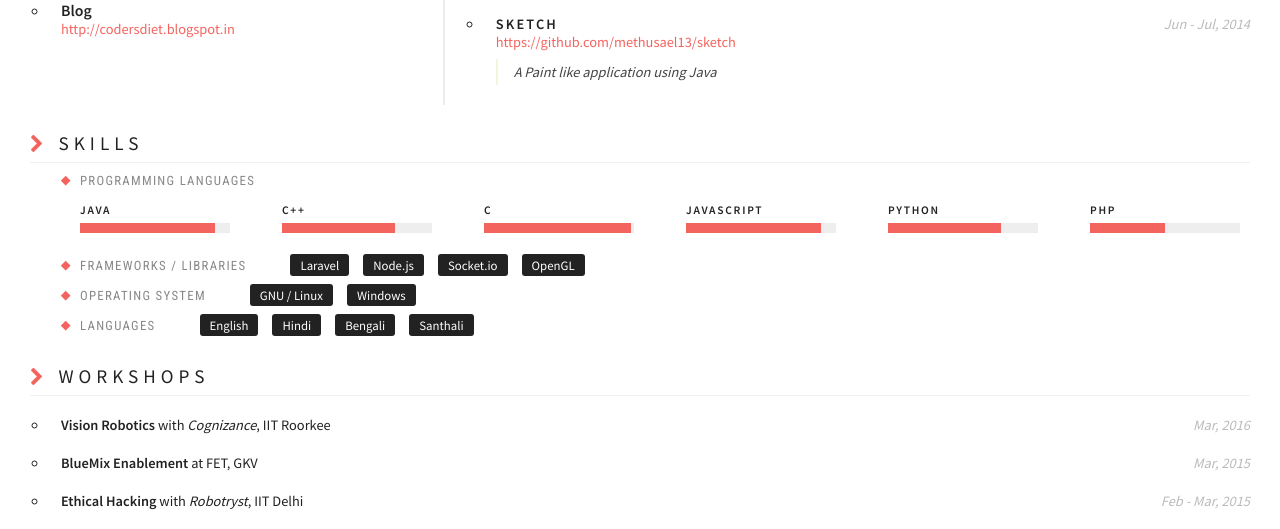
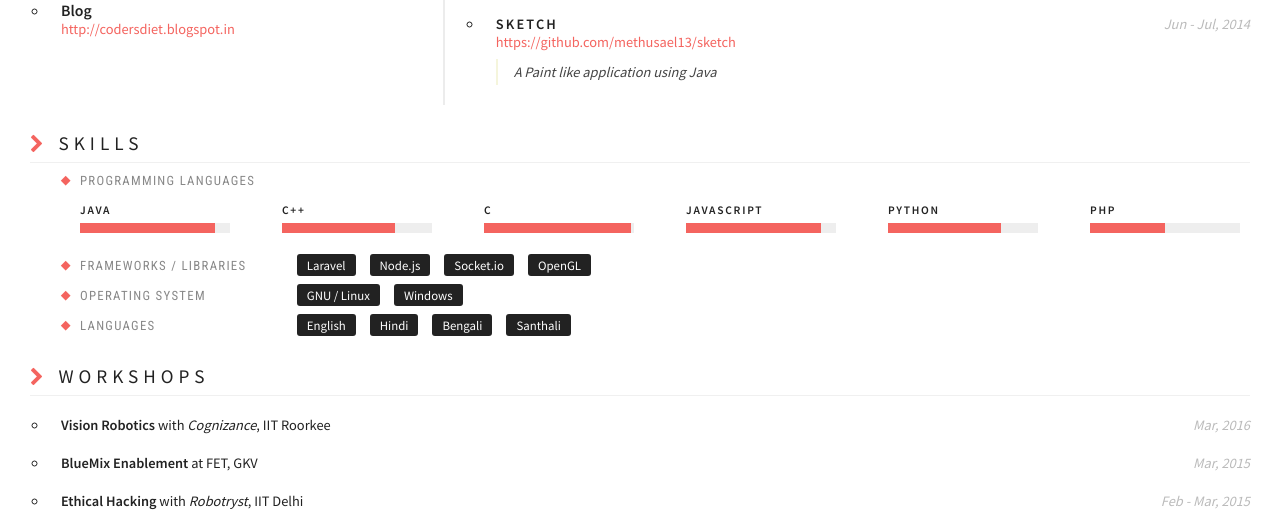
Before and after one commit to methusael13/resume-builder, a Node server app: page / in a window 1280 px wide. Shown: the part 826-1355 px from the top of the page. Run offline with Node 20, Linux system fonts and the light colour scheme.

Commit message:
Style fix

```diff
--- a/public/css/index.css
+++ b/public/css/index.css
@@ -154,6 +154,7 @@ a { text-decoration: none; color: #f4645f; }
 /* Skills */
 .force-inline { display: inline-block !important; }
 .cat-skill-type {
+    min-width: 13.5em;
     font-family: 'Roboto Condensed';
     padding: 10px 10px 5px 50px; color: #888;
     font-size: 0.8em; letter-spacing: 0.1em;
```
